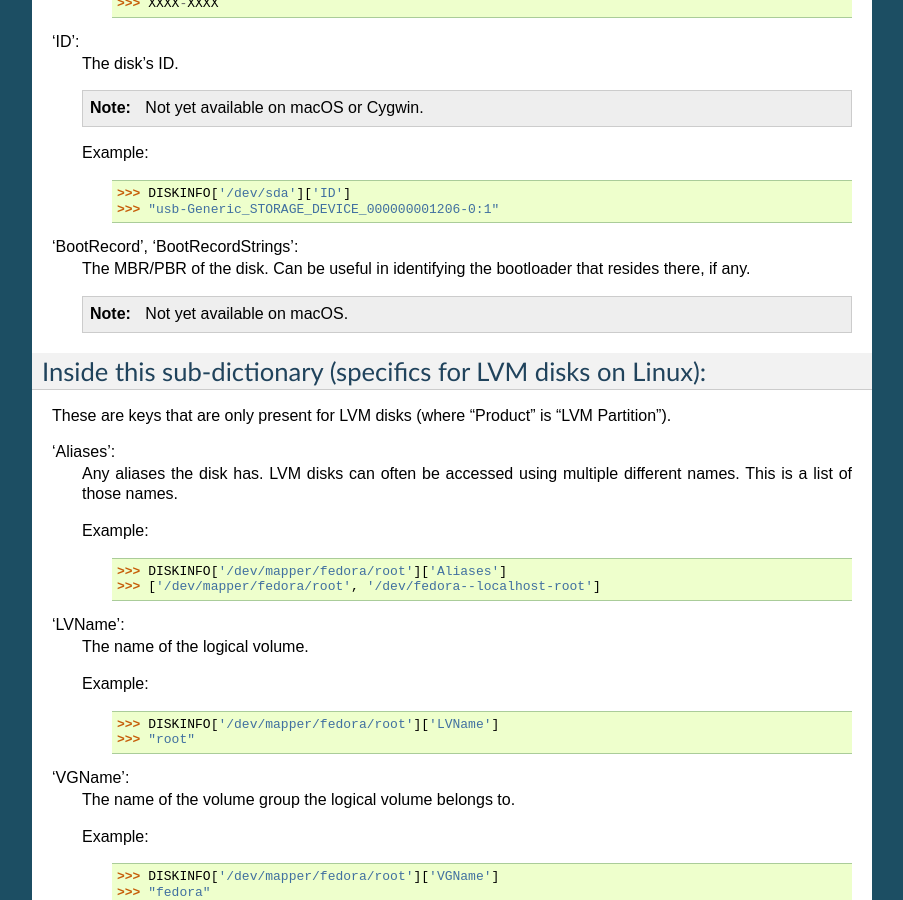
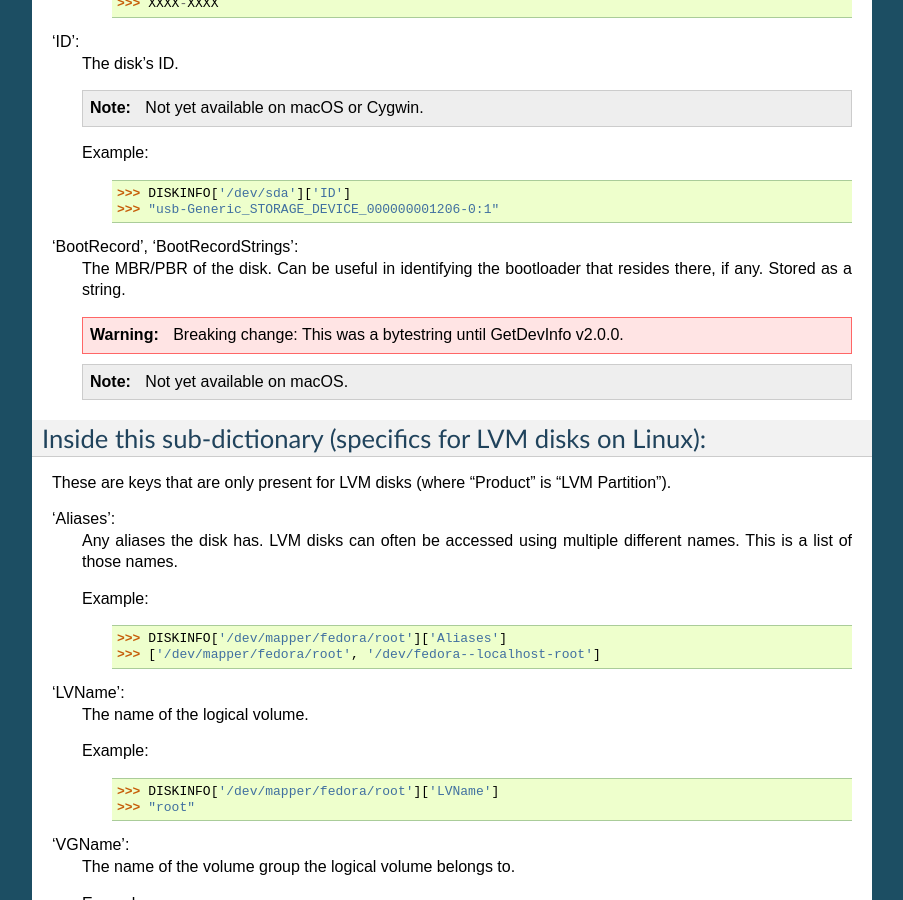
Before and after one commit to hamishmb/getdevinfo, a Sphinx documentation site: the page built from docs/format.rst, in a window 1280 px wide and 900 px high, scrolled down 3933 px. Shown: the whole window, without its empty margins (198-1101 px from the left). Built offline with Sphinx 7.4.7, drawn with Linux system fonts in a browser that asks for light colours; pages that are not in the unit, such as notebooks, are missing from menus; some of the changed text lies outside the part shown.

Commit message:
Various documentation updates.
Note new method of calling from within Python.
Note that old method of calling from command line no longer works.
Note that bytestrings are no longer used for BootRecord and BootRecordStrings.
Re-add Cygwin module documentation (accidental deletion).
Add an introduction.

```diff
--- /dev/null
+++ b/docs/cygwin.rst
@@ -0,0 +1,5 @@
+Documentation for the Cygwin (Windows) module
+*********************************************
+
+.. automodule:: getdevinfo.cygwin
+    :members:
--- a/docs/format.rst
+++ b/docs/format.rst
@@ -207,7 +207,10 @@
 
 'BootRecord', 'BootRecordStrings':
     The MBR/PBR of the disk. Can be useful in identifying the bootloader that
-    resides there, if any.
+    resides there, if any. Stored as a string.
+
+    .. warning::
+        Breaking change: This was a bytestring until GetDevInfo v2.0.0.
 
     .. note::
         Not yet available on macOS.
```
Also changed, not shown: docs/index.rst (+7 -6 lines), docs/introduction.rst (added, +43 -0 lines).
